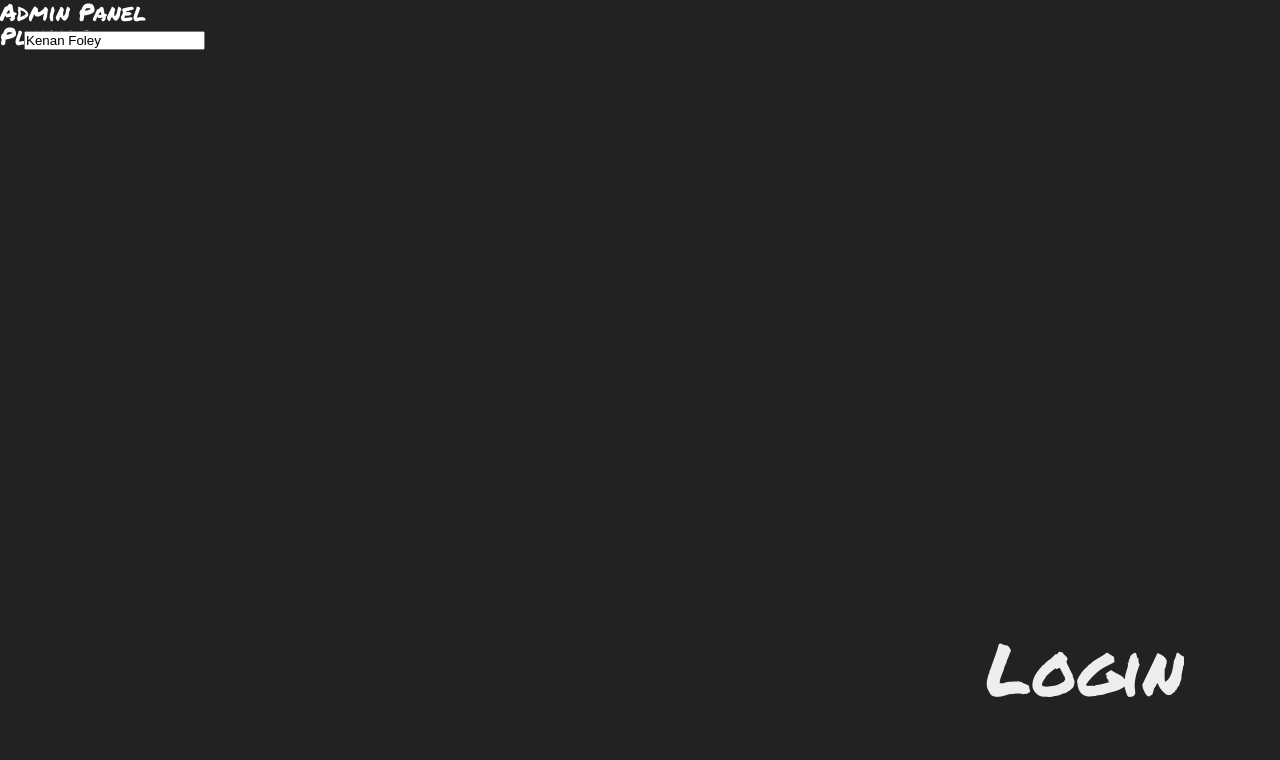
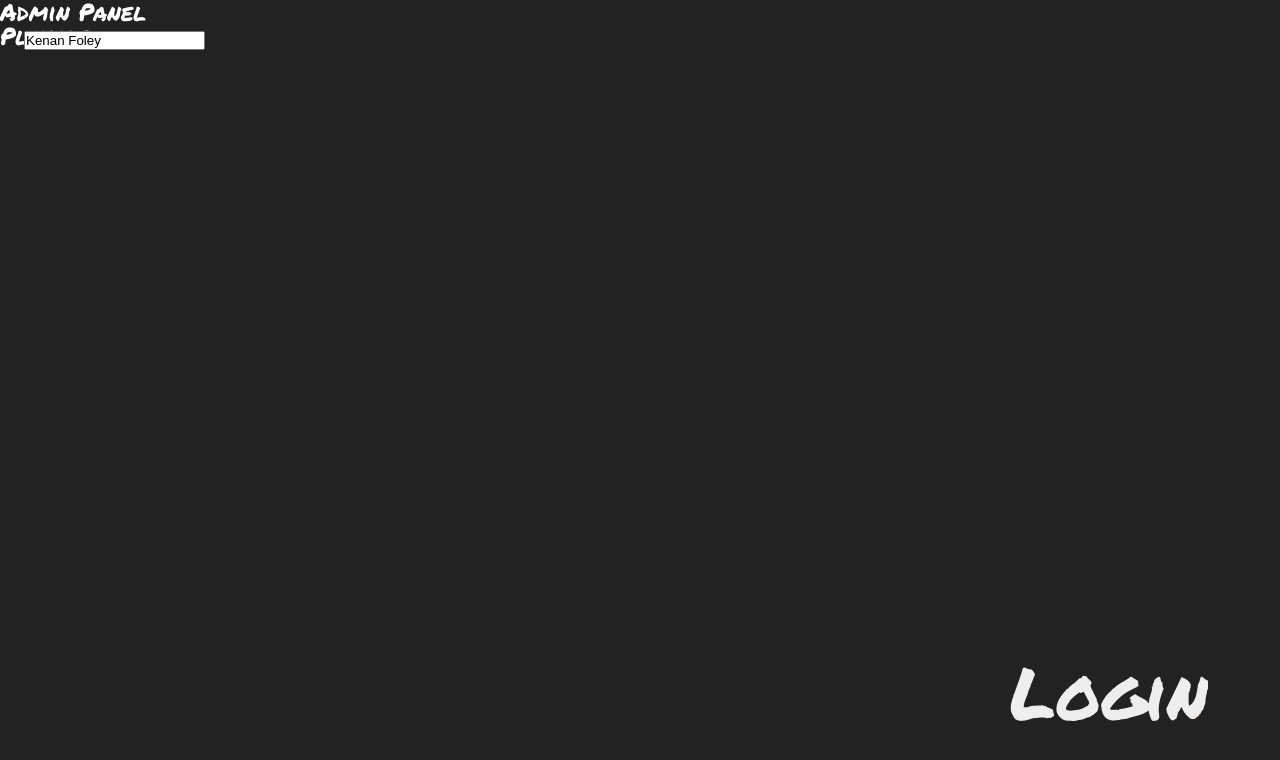
Before and after one commit to ekatioz/cards_against_seriousness, a website built with webpack: page src/adminUI/index.html in a window 1280 px wide. Built offline with nearby package versions, Linux system fonts and the light colour scheme; no server answers.

Commit message:
bugfix button

```diff
--- a/src/client/ui/ProceedButton.js
+++ b/src/client/ui/ProceedButton.js
@@ -5,7 +5,7 @@ export class ProceedButton extends UiElement{
     constructor(caption, action) {
         super();
         this.addClass('proceed-button');
-        this.element.innerHTML = `<div class="button-text">${caption}</div>`;
+        this.element.innerText = caption;
         this.element.addEventListener('click',action);
     }
 }
--- a/src/resources/styles.css
+++ b/src/resources/styles.css
@@ -22,15 +22,16 @@ body {
 .proceed-button {
     position: fixed;
     z-index: 5;
-    bottom: 4em;
+    bottom: 1em;
     cursor: pointer;
-    right: 4em;
+    right: 1em;
     background-color: #eeeeee;
     background: linear-gradient(160deg, #eeeeee 0%, #eeeeee 40%, #ff9021 50%, #eeeeee 60%, #eeeeee 100%);
     background-size: 400% 400%;
     -webkit-background-clip: text;
     -webkit-text-fill-color: transparent;
     -webkit-animation: Shimmer 2s ease infinite;
+    font-size: 3em;
 }
 
 @-webkit-keyframes Shimmer {
@@ -40,10 +41,6 @@ body {
     100% {
         background-position: 0% 45%
     }
-}
-
-.proceed-button>.button-text {
-    font-size: 3em;
 }
 
 .cloze {
```
Also changed, not shown: 1 other file.
